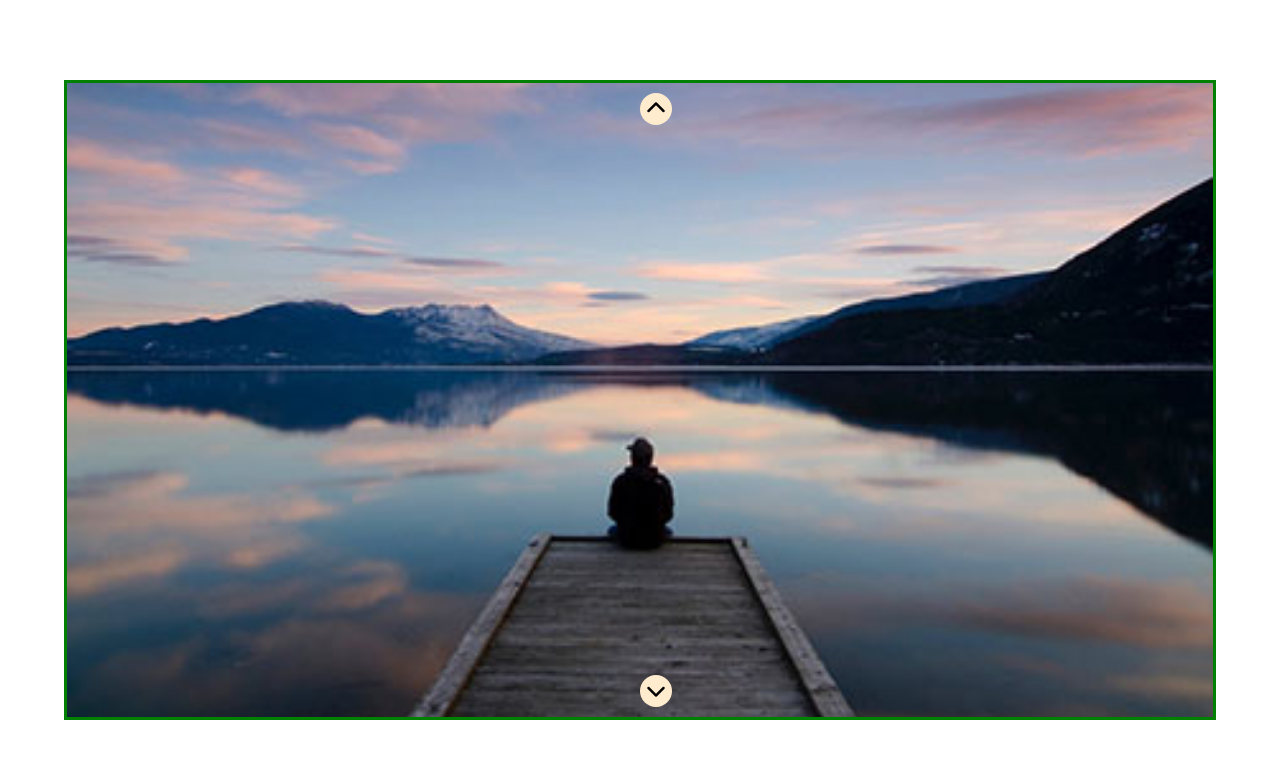
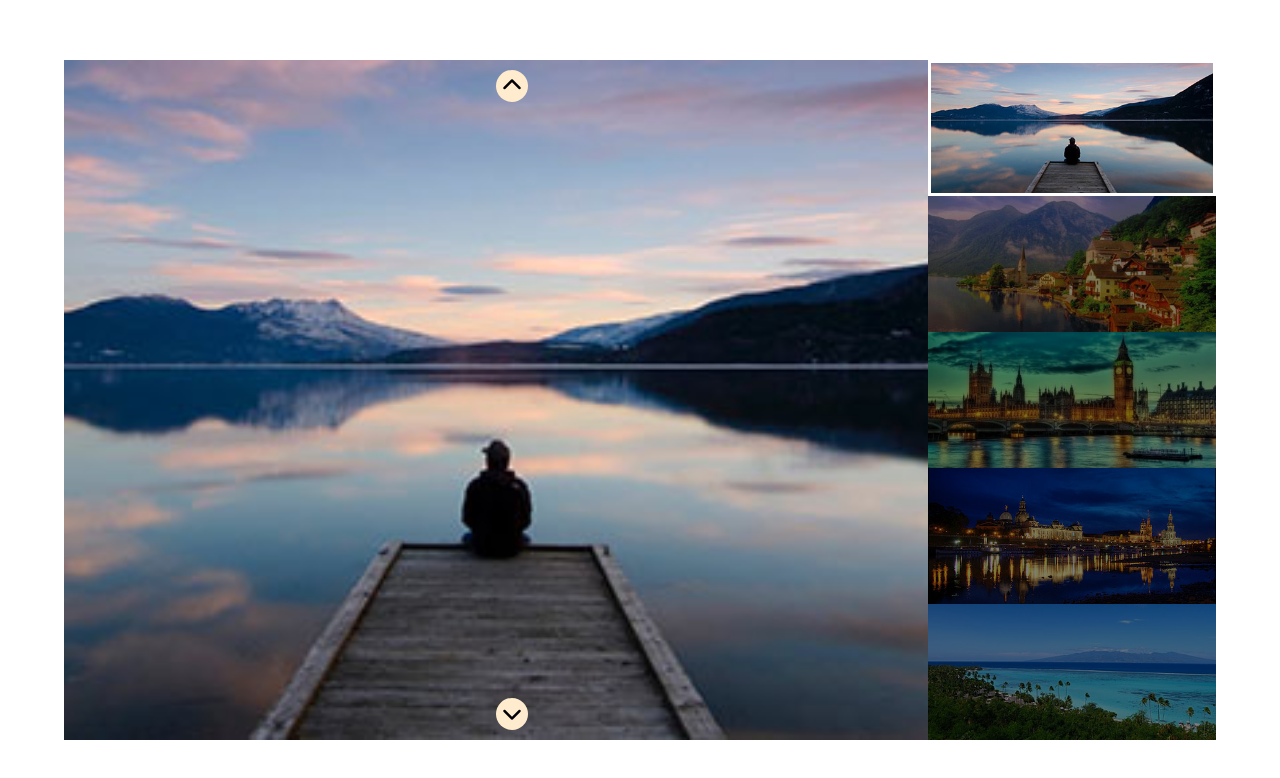
Before and after one commit to FabrizioMisseri/js-array-carousel, a plain HTML site: page index.html in a window 1280 px wide. Drawn offline with Linux system fonts and the light colour scheme.

Commit message:
add carousel-sidebar bonus

```diff
--- a/css/style.css
+++ b/css/style.css
@@ -1,4 +1,4 @@
-/* RESET */
+/*  RESET */
 
 *{
     margin: 0;
@@ -10,6 +10,12 @@ html{
     font-size: 100%;
 }
 
+img{
+    width: 100%;
+    height: 100%;
+    object-fit: cover;
+}
+
 
 /* COMMON */
 
@@ -17,15 +23,31 @@ html{
     width: 100%;
     height: 100vh;
     display: flex;
-    flex-wrap: wrap;
+    align-items: center;
     justify-content: center;
-    align-items: center;
 }
 
 .container{
-    width: 90vw;
-    height: 80vh;
-    border: 3px solid green;
+    width: 90%;
+    height: 85%;
+    display: flex;
+}
+
+.active{
+    display: block;
+}
+
+.hidden{
+    display: none;
+}
+
+
+
+/* MAIN */
+
+main{
+    width: 75%;
+    height: 100%;
     position: relative;
 }
 
@@ -37,13 +59,6 @@ html{
 .item{
     width: 100%;
     height: 100%;
-    display: none;
-}
-
-img{
-    width: 100%;
-    height: 100%;
-    object-fit: cover;
 }
 
 .up-arrow , .down-arrow{
@@ -68,10 +83,29 @@ img{
     bottom: 10px;
 }
 
-.active{
-    display: block;
+
+/* SIDEBAR */
+
+.sidebar{
+    width: 25%;
+    height: 100%;
 }
 
-.hidden{
-    display: none;
+.card{
+    width: 100%;
+    height: 20%;
+    position: relative;
 }
+
+.dark-veil{
+    width: 100%;
+    height: 100%;
+    background-color: rgba(0,0,0,0.5);
+    position: absolute;
+    left: 0;
+    top: 0;
+}
+
+.white-border{
+    border: 3px solid white;
+}
--- a/index.html
+++ b/index.html
@@ -5,24 +5,22 @@
     <meta http-equiv="X-UA-Compatible" content="IE=edge">
     <meta name="viewport" content="width=device-width, initial-scale=1.0">
     <title>Document</title>
-    <!-- link CSS -->
+    <!-- link css -->
     <link rel="stylesheet" href="css/style.css">
-    <!-- CDN fontawesome -->
+    <!-- cdn fontawsome -->
     <link rel="stylesheet" href="https://cdnjs.cloudflare.com/ajax/libs/font-awesome/6.2.0/css/all.min.css" integrity="sha512-xh6O/CkQoPOWDdYTDqeRdPCVd1SpvCA9XXcUnZS2FmJNp1coAFzvtCN9BmamE+4aHK8yyUHUSCcJHgXloTyT2A==" crossorigin="anonymous" referrerpolicy="no-referrer" />
 </head>
 <body>
+<div class="wrapper">
 
-    <div class="wrapper">
+    <!-- CONTAINER -->
+    <div class="container">
 
-        <!-- CONTAINER -->
-        <div class="container">
+        <!-- MAIN -->
+        <main>
 
-            <!-- item -->
-            <div class="item-container">
+            <!-- <div class="item-container"></div> -->
 
-
-            </div>
-            <!-- / item -->
 
             <!-- up-arrow -->
             <div class="up-arrow">
@@ -34,11 +32,47 @@
                 <i class="fa-solid fa-chevron-down"></i>
             </div>
 
-        </div>
-        <!-- / CONTAINER -->
+        </main>
+        <!-- / MAIN -->
+
+
+
+        <!-- SIDEBAR -->
+        <section class="sidebar">
+
+            <div class="card">
+                <div class="dark-veil"></div>
+                <img src="img/01.jpg" alt="">
+            </div>
+
+            <div class="card">
+                <div class="dark-veil"></div>
+                <img src="img/02.jpg" alt="">
+            </div>
+
+            <div class="card">
+                <div class="dark-veil"></div>
+                <img src="img/03.jpg" alt="">
+            </div>
+
+            <div class="card">
+                <div class="dark-veil"></div>
+                <img src="img/04.jpg" alt="">
+            </div>
+
+            <div class="card">
+                <div class="dark-veil"></div>
+                <img src="img/05.jpg" alt="">
+            </div>
+
+        </section>
+        <!-- / SIDEBAR -->
 
     </div>
+    <!-- / CONTAINER -->
+
 
     <script src="js/script.js"></script>
+</div>
 </body>
 </html>
--- a/js/script.js
+++ b/js/script.js
@@ -1,5 +1,7 @@
 // **Consegna:**
 // Dato un array contenente una lista di cinque immagini, creare un carosello come nello screenshot allegato.
+// **MILESTONE 1**
+// Per prima cosa, creiamo il markup statico: costruiamo il container e inseriamo un'immagine grande al centro: avremo così la struttura base e gli stili pronti per poterci poi concentrare solamente sull'aspetto logico.
 const imgs = [
     "img/01.jpg",
     "img/02.jpg",
@@ -7,51 +9,66 @@ const imgs = [
     "img/04.jpg",
     "img/05.jpg"
 ];
-
-const itemContainer = document.querySelector(".item-container");
-// **MILESTONE 1**
-// Per prima cosa, creiamo il markup statico: costruiamo il container e inseriamo un'immagine grande al centro: avremo così la struttura base e gli stili pronti per poterci poi concentrare solamente sull'aspetto logico.
 // **MILESTONE 2**
 // Adesso rimuoviamo tutto il markup statico e inseriamo tutte le immagini dinamicamente servendoci dell'array fornito e un semplice ciclo for che concatena un template literal.
+const main = document.querySelector("main");
+
 for (let i = 0; i < imgs.length; i++) {
-    const thisImg = imgs[i];
-    const element = `
-    <div class="item">
-        <img src="${thisImg}">
-    </div>
-    `;
-    itemContainer.innerHTML += element;
-}
+    let thisImg = imgs[i];
+    let element = `<div class="item hidden"> <img src="${thisImg}"> </div>`;
+    main.innerHTML += element
+};
 // Tutte le immagini saranno nascoste, tranne la prima, che avrà una classe specifica che la renderà visibile.
+
+const items = document.getElementsByClassName("item");
+const darkVeil = document.getElementsByClassName("dark-veil");
+const card = document.getElementsByClassName("card");
+let itemSelector = 0;
+items[itemSelector].classList.remove("hidden");
+darkVeil[itemSelector].classList.add("hidden");
+card[itemSelector].classList.add("white-border");
+
 // Al termine di questa fase ci ritroveremo con lo stesso slider stilato nella milestone 1, ma costruito dinamicamente attraverso JavaScript.
-const items = document.getElementsByClassName("item");
-let sliderPosition = 0;
-items[sliderPosition].classList.add("active");
 // **MILESTONE 3**
 // Al click dell'utente sulle frecce, il programma cambierà l’immagine attiva, che quindi verrà visualizzata al posto della precedente.
+
 const upBtn = document.querySelector(".up-arrow");
 const downBtn = document.querySelector(".down-arrow");
 
-upBtn.addEventListener ("click", function() {
-    if (sliderPosition < (items.length - 1)) {
-        items[sliderPosition].classList.remove("active");
-        sliderPosition++
-        items[sliderPosition].classList.add("active");
+upBtn.addEventListener("click", function() {
+    if (itemSelector < (items.length - 1)) {
+        items[itemSelector].classList.add("hidden");
+        darkVeil[itemSelector].classList.remove("hidden");
+        card[itemSelector].classList.remove("white-border");
+
+        itemSelector++
+
+        items[itemSelector].classList.remove("hidden");
+        darkVeil[itemSelector].classList.add("hidden");
+        card[itemSelector].classList.add("white-border");
+
+        downBtn.classList.remove("hidden");
     }
-    if (sliderPosition === (items.length - 1)) {
+    if (itemSelector == (items.length - 1)) {
         upBtn.classList.add("hidden");
     }
-    downBtn.classList.remove("hidden");
 })
 
-downBtn.addEventListener ("click", function() {
-    if (sliderPosition > 0) {
-        items[sliderPosition].classList.remove("active");
-        sliderPosition--
-        items[sliderPosition].classList.add("active");
+downBtn.addEventListener("click", function() {
+    if (itemSelector > 0) {
+        items[itemSelector].classList.add("hidden");
+        darkVeil[itemSelector].classList.remove("hidden");
+        card[itemSelector].classList.remove("white-border");
+
+        itemSelector--
+
+        items[itemSelector].classList.remove("hidden");
+        darkVeil[itemSelector].classList.add("hidden");
+        card[itemSelector].classList.add("white-border");
+
+        upBtn.classList.remove("hidden");
     }
-    if (sliderPosition === 0) {
+    if (itemSelector === 0) {
         downBtn.classList.add("hidden");
     }
-    upBtn.classList.remove("hidden");
 })
```
